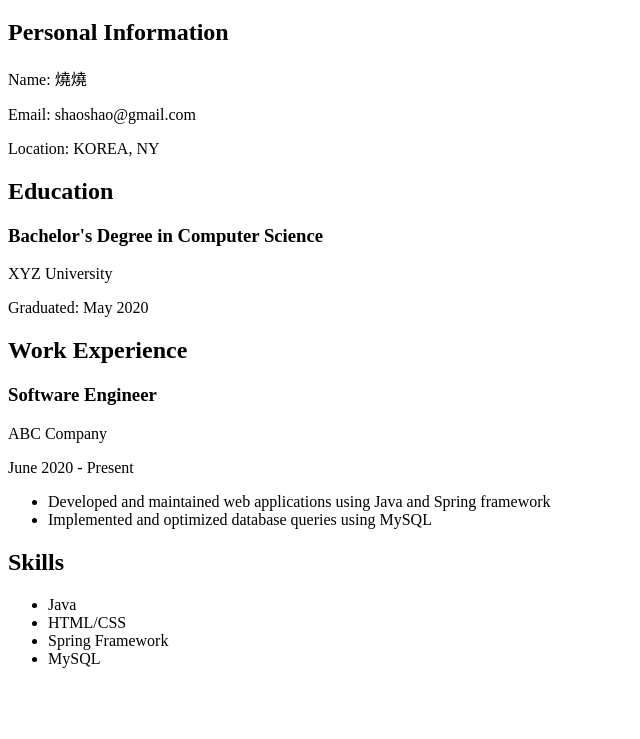
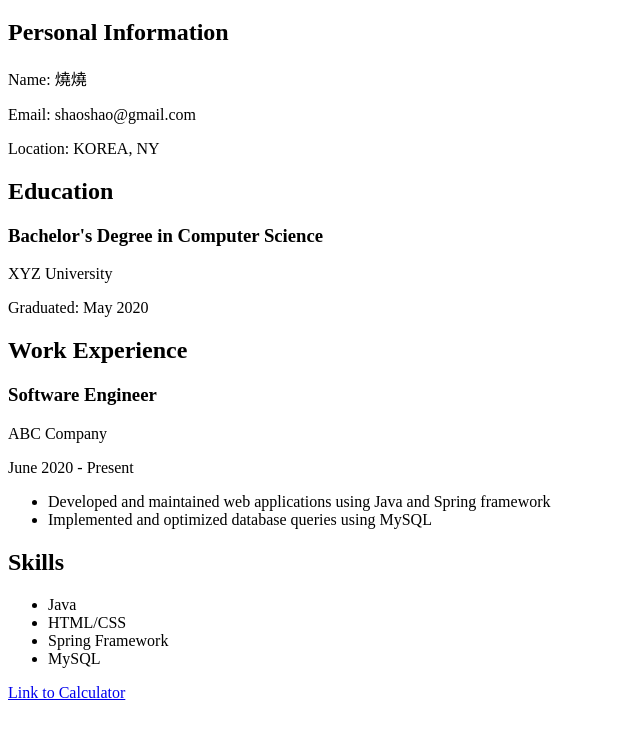
Before and after one commit to shaoshao24/shaoshao24, a plain HTML site: page index.html in a window 1280 px wide. Shown: the part 61-800 px from the top of the page, without its empty margins (0-640 px from the left). Drawn offline with Linux system fonts and the light colour scheme.

Commit message:
Update index.html

```diff
--- a/index.html
+++ b/index.html
@@ -30,3 +30,5 @@
   </ul>
 </body>
 </html>
+
+ <a href="https://shaoshao24.github.io/shao112424/">Link to Calculator</a>
```
